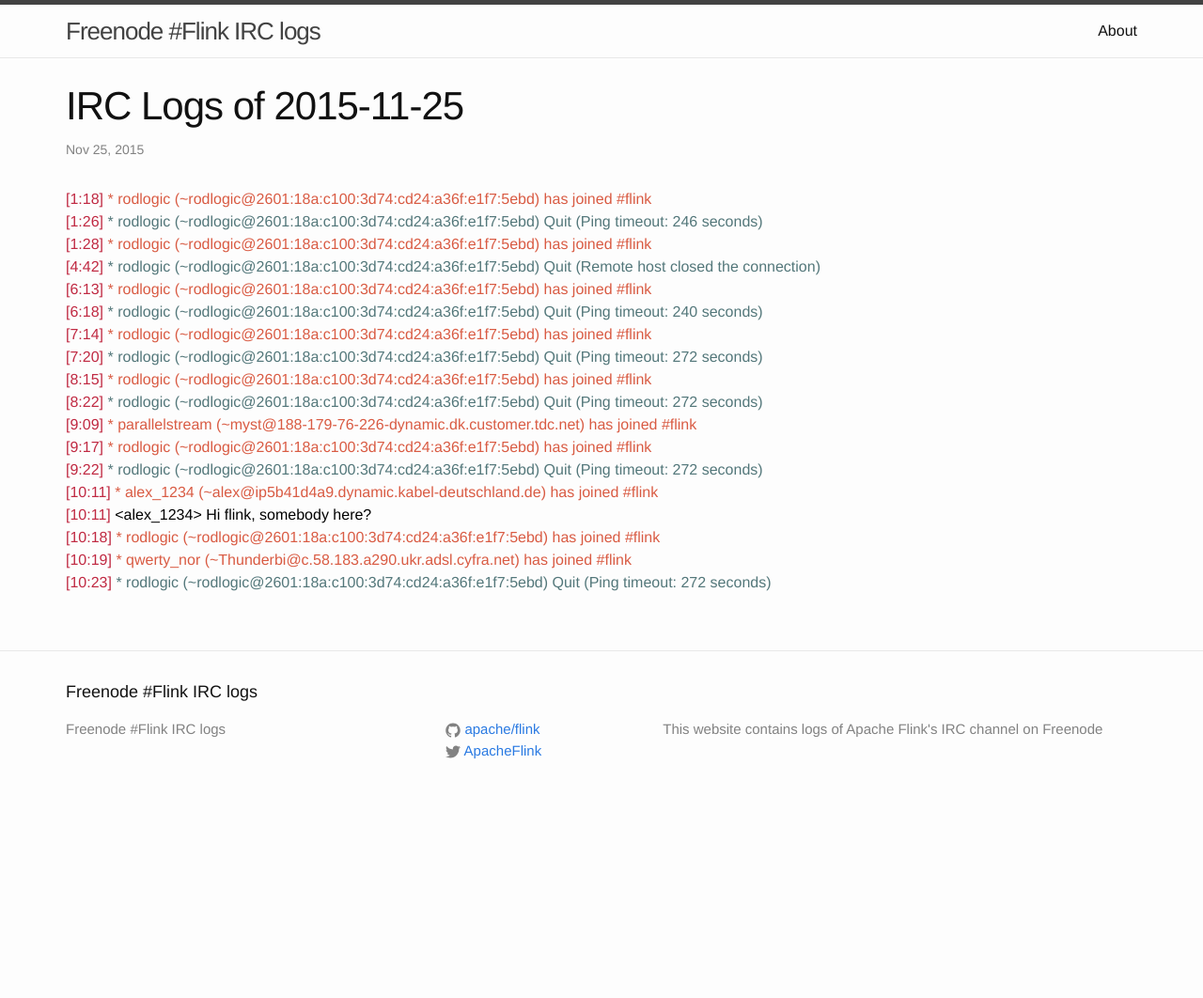
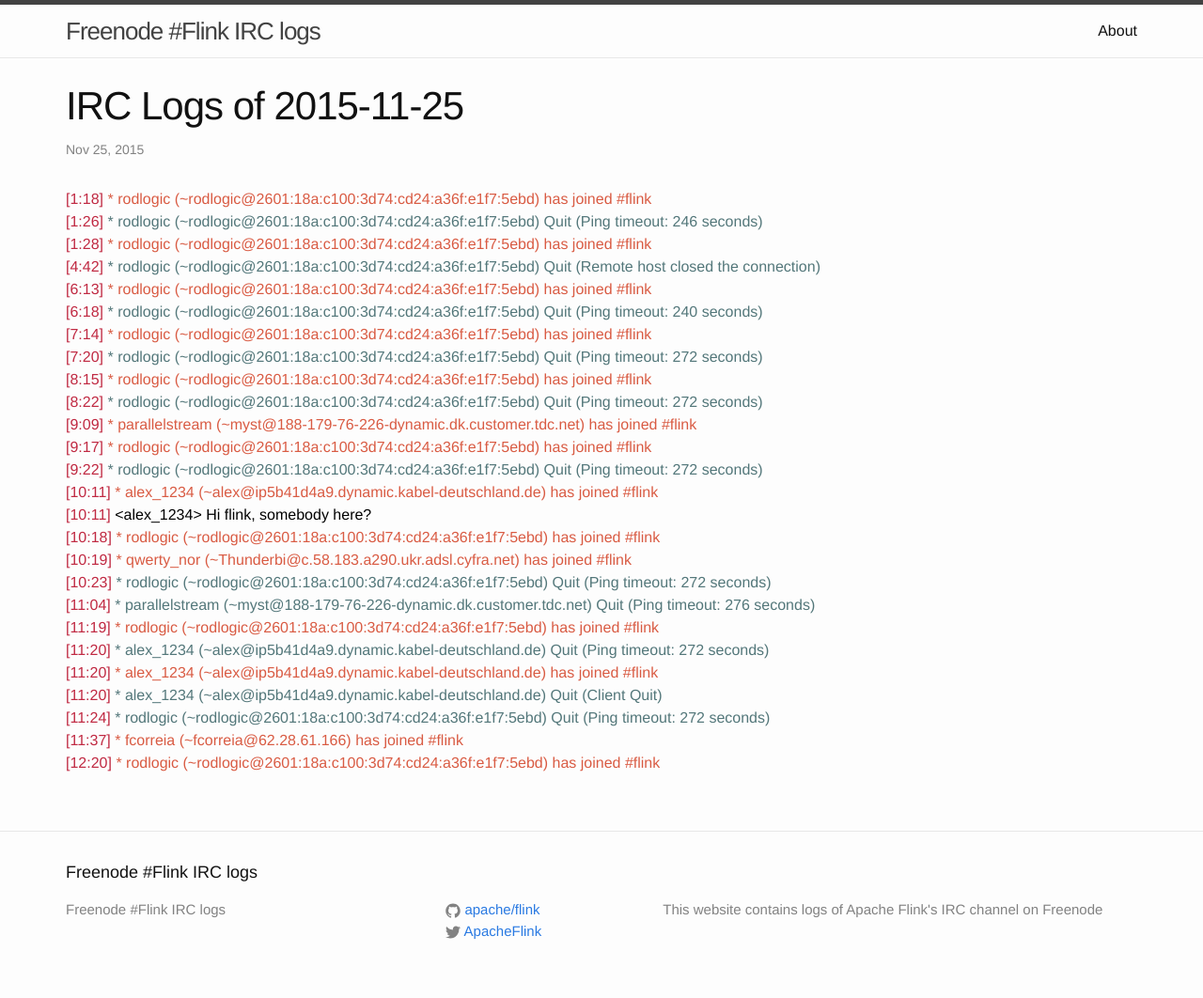
Before and after one commit to flink-irc-logs/flink-irc-logs.github.io, a Jekyll site: the page built from _posts/2015-11-25-logs.markdown, in a window 1280 px wide. Shown: the whole page at 94% size. Built offline with Jekyll 4.4.1, drawn with Linux system fonts in a browser that asks for light colours; before the commit the page ends 900 px from its top, so only the background shows below that.

Commit message:
Update of the logs on Wed Nov 25 12:24:37 CET 2015

```diff
--- a/_posts/2015-11-25-logs.markdown
+++ b/_posts/2015-11-25-logs.markdown
@@ -22,3 +22,11 @@
 <span class="irc-date">[10:18]</span> <span class="irc-green">* rodlogic (~rodlogic@2601:18a:c100:3d74:cd24:a36f:e1f7:5ebd) has joined #flink</span><br />
 <span class="irc-date">[10:19]</span> <span class="irc-green">* qwerty_nor (~Thunderbi@c.58.183.a290.ukr.adsl.cyfra.net) has joined #flink</span><br />
 <span class="irc-date">[10:23]</span> <span class="irc-navy">* rodlogic (~rodlogic@2601:18a:c100:3d74:cd24:a36f:e1f7:5ebd) Quit (Ping timeout: 272 seconds)</span><br />
+<span class="irc-date">[11:04]</span> <span class="irc-navy">* parallelstream (~myst@188-179-76-226-dynamic.dk.customer.tdc.net) Quit (Ping timeout: 276 seconds)</span><br />
+<span class="irc-date">[11:19]</span> <span class="irc-green">* rodlogic (~rodlogic@2601:18a:c100:3d74:cd24:a36f:e1f7:5ebd) has joined #flink</span><br />
+<span class="irc-date">[11:20]</span> <span class="irc-navy">* alex_1234 (~alex@ip5b41d4a9.dynamic.kabel-deutschland.de) Quit (Ping timeout: 272 seconds)</span><br />
+<span class="irc-date">[11:20]</span> <span class="irc-green">* alex_1234 (~alex@ip5b41d4a9.dynamic.kabel-deutschland.de) has joined #flink</span><br />
+<span class="irc-date">[11:20]</span> <span class="irc-navy">* alex_1234 (~alex@ip5b41d4a9.dynamic.kabel-deutschland.de) Quit (Client Quit)</span><br />
+<span class="irc-date">[11:24]</span> <span class="irc-navy">* rodlogic (~rodlogic@2601:18a:c100:3d74:cd24:a36f:e1f7:5ebd) Quit (Ping timeout: 272 seconds)</span><br />
+<span class="irc-date">[11:37]</span> <span class="irc-green">* fcorreia (~fcorreia@62.28.61.166) has joined #flink</span><br />
+<span class="irc-date">[12:20]</span> <span class="irc-green">* rodlogic (~rodlogic@2601:18a:c100:3d74:cd24:a36f:e1f7:5ebd) has joined #flink</span><br />
```
